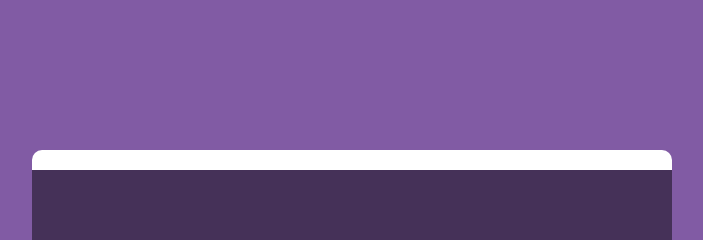
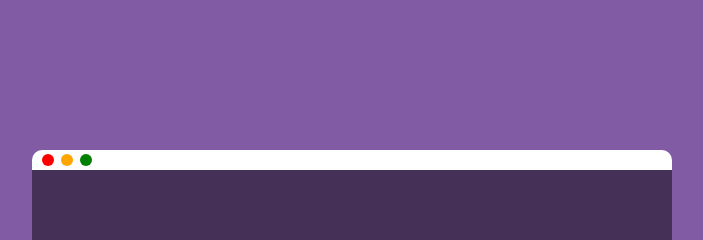
Before and after one commit to plosnak2/terminal, a React (Create React App) app: page / in a window 1280 px wide. Shown: the top 240 px of the page, without its empty margins (288-991 px from the left). Built offline with nearby package versions, Linux system fonts and the light colour scheme.

Commit message:
panel with 3 circles created

```diff
--- a/src/App.css
+++ b/src/App.css
@@ -19,6 +19,32 @@ body {
   height: 20px;
   background-color: white;
   border-radius: 10px 10px 0px 0px ;
+  display: flex;
+  gap: 7px;
+  align-items: center;
+}
+
+.circle {
+  width: 0.5em;
+  height: 0.5em;
+  border-radius: 100%;
+}
+
+.circle:first-child{
+  margin-left: 10px;
+  background-color: red;
+}
+
+.circle:nth-child(2){
+  background-color: orange;
+}
+
+.circle:nth-child(3){
+  background-color: green;
+}
+
+.circle:active {
+  opacity: 50%;
 }
 
 .terminal-body {
--- a/src/App.tsx
+++ b/src/App.tsx
@@ -6,7 +6,9 @@ function App() {
     <div>
       <div className='terminal'>
         <div className='panel'>
-
+          <div className='circle'></div>
+          <div className='circle'></div>
+          <div className='circle'></div>
         </div>
         <div className='terminal-body'>
 
```
